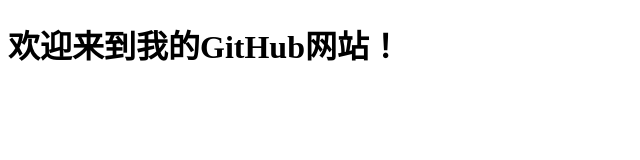
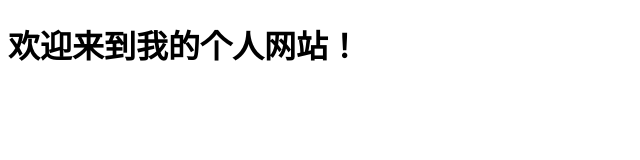
Before and after one commit to God338/God338.github.io, a plain HTML site: page index.html in a window 1280 px wide. Shown: the whole page, without its empty margins (0-640 px from the left). Drawn offline with Linux system fonts and the light colour scheme.

Commit message:
Update index.html

```diff
--- a/index.html
+++ b/index.html
@@ -2,10 +2,9 @@
 <html lang="en">
 <head>
     <meta charset="UTF-8">
-    <meta name="viewport" content="width=device-width, initial-scale=1.0">
-    <title>Personal Website</title>
+    <title>我的个人网站</title>
 </head>
 <body>
-    <h1>欢迎来到我的GitHub网站！</h1>
+    <h1>欢迎来到我的个人网站！</h1>
 </body>
 </html>
```
